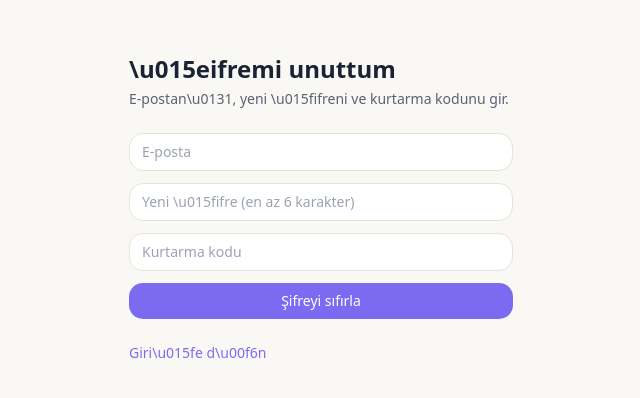
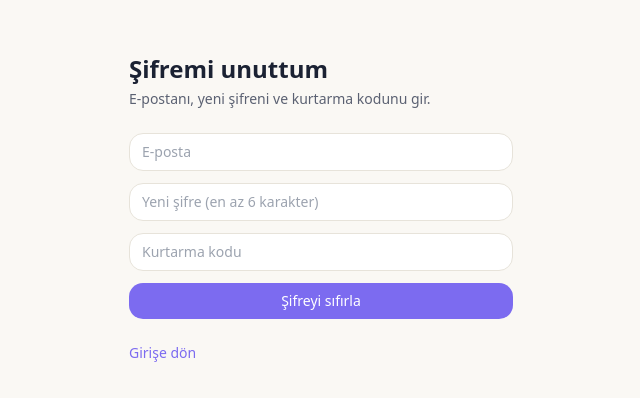
Before and after one commit to turabyagmurlu/pdf-learning-assistant, a Next.js app in the folder apps/web/: page /forgot in a window 1280 px wide. Shown: the part 192-590 px from the top of the page, without its empty margins (319-959 px from the left). Built offline with nearby package versions, Linux system fonts and the light colour scheme; no server answers.

Commit message:
Faz 8 fix: forgot sayfasi Turkce karakter duzeltmesi

```diff
--- a/apps/web/app/(auth)/forgot/page.tsx
+++ b/apps/web/app/(auth)/forgot/page.tsx
@@ -13,7 +13,7 @@ export default function ForgotPage() {
   async function submit(e: any) {
     e.preventDefault();
     setMsg("");
-    if (pw.length < 6) { setMsg("\u015eifre en az 6 karakter olmal\u0131."); return; }
+    if (pw.length < 6) { setMsg("Şifre en az 6 karakter olmalı."); return; }
     setBusy(true);
     try {
       await api("/auth/reset-password", {
@@ -21,9 +21,9 @@ export default function ForgotPage() {
         body: JSON.stringify({ email: email, new_password: pw, recovery_code: code }),
       });
       setOk(true);
-      setMsg("\u015eifren g\u00fcncellendi. Art\u0131k giri\u015f yapabilirsin.");
+      setMsg("Şifren güncellendi. Artık giriş yapabilirsin.");
     } catch (err: any) {
-      setMsg(err && err.message ? err.message : "Bir hata olu\u015ftu.");
+      setMsg(err && err.message ? err.message : "Bir hata oluştu.");
     } finally {
       setBusy(false);
     }
@@ -32,16 +32,16 @@ export default function ForgotPage() {
   return (
     <div className="min-h-screen flex items-center justify-center px-4">
       <div className="w-full max-w-sm">
-        <h1 className="text-2xl font-semibold mb-1">\u015eifremi unuttum</h1>
-        <p className="text-text-secondary text-sm mb-6">E-postan\u0131, yeni \u015fifreni ve kurtarma kodunu gir.</p>
+        <h1 className="text-2xl font-semibold mb-1">Şifremi unuttum</h1>
+        <p className="text-text-secondary text-sm mb-6">E-postanı, yeni şifreni ve kurtarma kodunu gir.</p>
         <form onSubmit={submit} className="space-y-3">
           <input value={email} onChange={(e) => setEmail(e.target.value)} type="email" required placeholder="E-posta" className="w-full rounded-lg border border-border bg-surface px-3 py-2 text-sm outline-none focus-visible:ring-2 focus-visible:ring-accent-purple/50" />
-          <input value={pw} onChange={(e) => setPw(e.target.value)} type="password" required placeholder="Yeni \u015fifre (en az 6 karakter)" className="w-full rounded-lg border border-border bg-surface px-3 py-2 text-sm outline-none focus-visible:ring-2 focus-visible:ring-accent-purple/50" />
+          <input value={pw} onChange={(e) => setPw(e.target.value)} type="password" required placeholder="Yeni şifre (en az 6 karakter)" className="w-full rounded-lg border border-border bg-surface px-3 py-2 text-sm outline-none focus-visible:ring-2 focus-visible:ring-accent-purple/50" />
           <input value={code} onChange={(e) => setCode(e.target.value)} type="text" required placeholder="Kurtarma kodu" className="w-full rounded-lg border border-border bg-surface px-3 py-2 text-sm outline-none focus-visible:ring-2 focus-visible:ring-accent-purple/50" />
-          <button disabled={busy} type="submit" className="w-full rounded-lg bg-accent-purple px-3 py-2 text-sm font-medium text-white disabled:opacity-60">{busy ? "G\u00f6nderiliyor..." : "\u015eifreyi s\u0131f\u0131rla"}</button>
+          <button disabled={busy} type="submit" className="w-full rounded-lg bg-accent-purple px-3 py-2 text-sm font-medium text-white disabled:opacity-60">{busy ? "Gönderiliyor..." : "Şifreyi sıfırla"}</button>
         </form>
         {msg ? <p className={ok ? "mt-4 text-sm text-green-500" : "mt-4 text-sm text-red-400"}>{msg}</p> : null}
-        <a href="/login" className="mt-6 block text-sm text-accent-purple hover:underline">Giri\u015fe d\u00f6n</a>
+        <a href="/login" className="mt-6 block text-sm text-accent-purple hover:underline">Girişe dön</a>
       </div>
     </div>
   );
```
